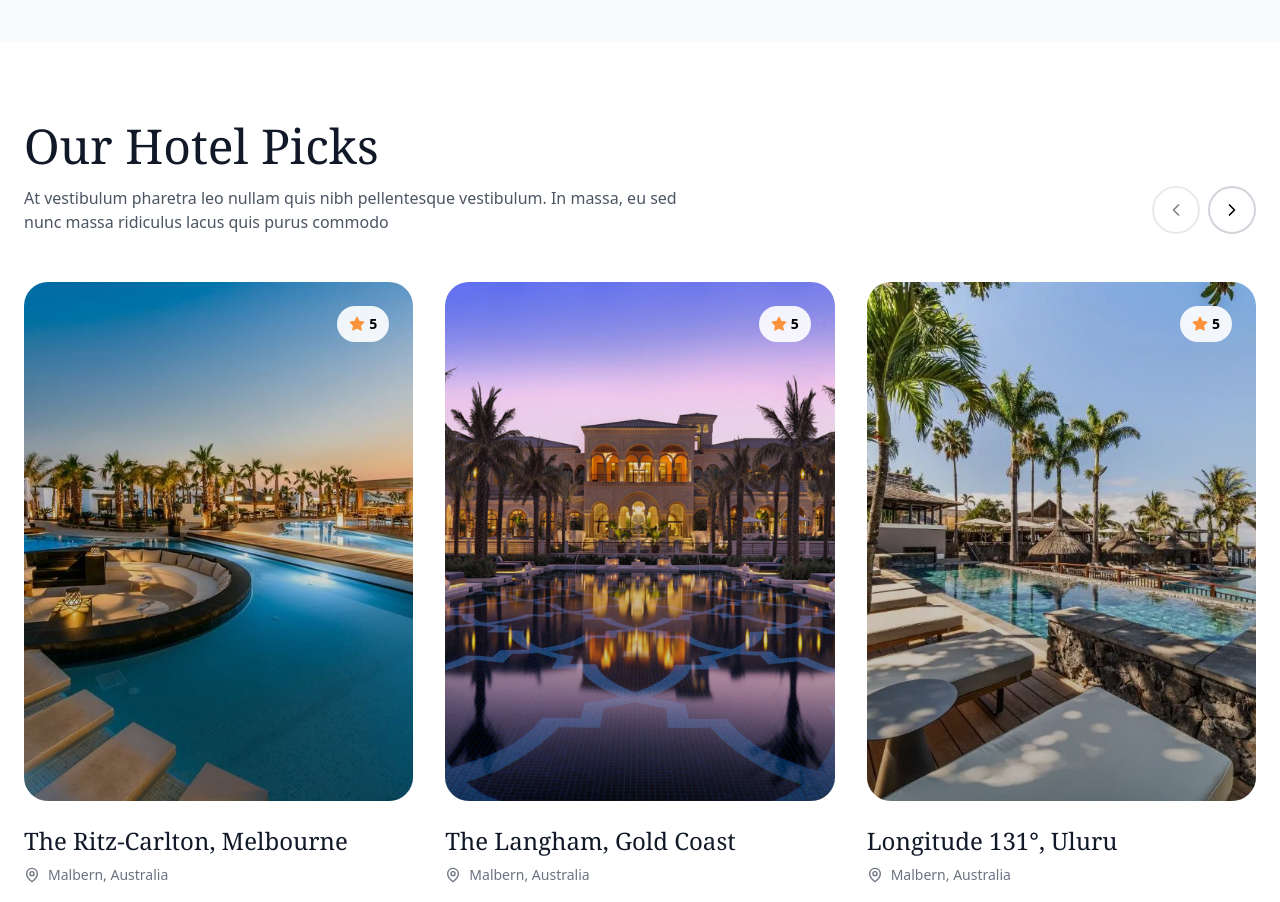
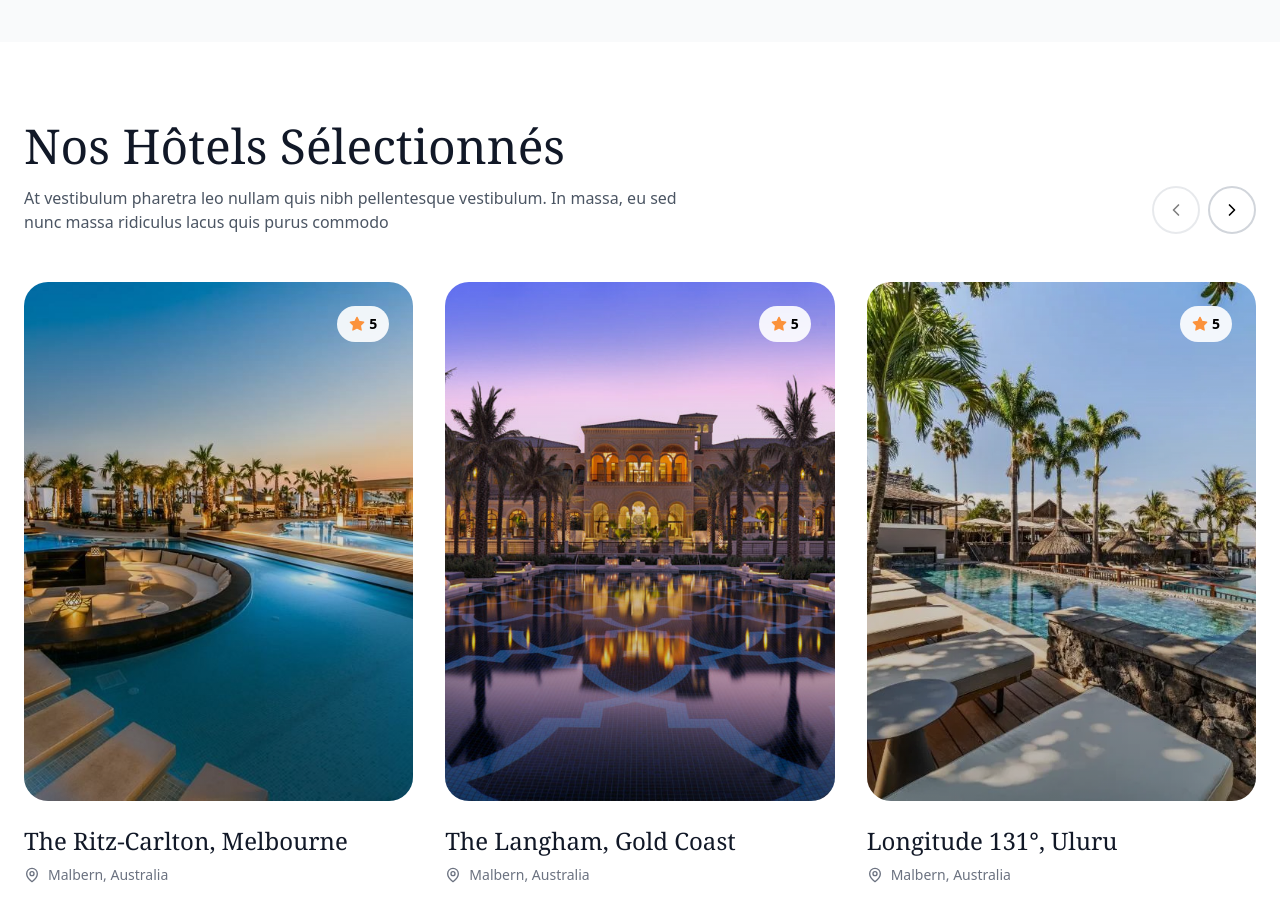
Before and after one commit to Quentin693/CI-CDproject, a Next.js app: page / in a window 1280 px wide. Shown: the part 1560-2462 px from the top of the page. Built offline with nearby package versions, Linux system fonts and the light colour scheme.

Commit message:
feat: traduction section hôtels en français closes #3

```diff
--- a/components/HotelPicksSection.tsx
+++ b/components/HotelPicksSection.tsx
@@ -18,7 +18,7 @@
         <div className="flex justify-between items-end mb-12">
           <div>
             <h2 className="text-5xl font-serif text-gray-900 mb-4">
-              Our Hotel Picks
+            Nos Hôtels Sélectionnés
             </h2>
             <p className="text-gray-600 max-w-2xl">
               At vestibulum pharetra leo nullam quis nibh pellentesque vestibulum. In massa, eu sed nunc massa ridiculus lacus quis purus commodo
```
